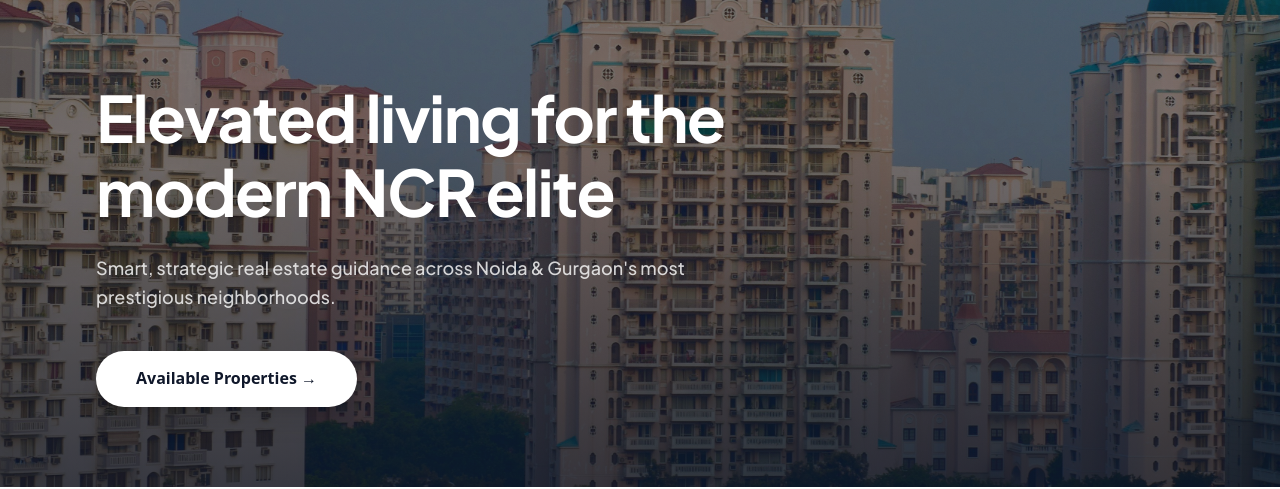
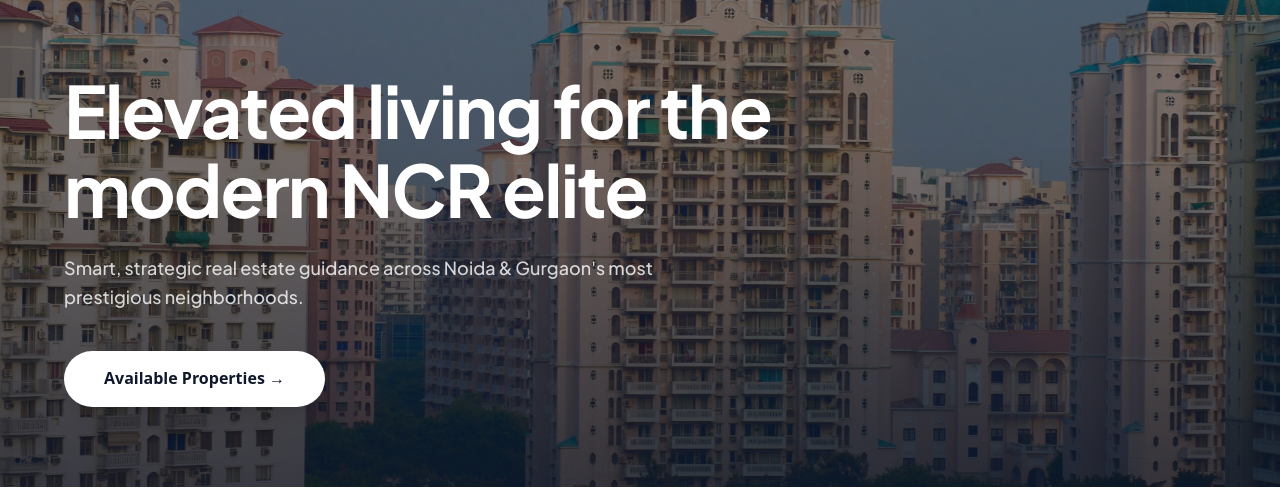
Before and after one commit to pratikbhavarthe/theinvestorslabs, a Next.js app: page / in a window 1280 px wide. Shown: the part 193-682 px from the top of the page. Built offline with nearby package versions, Linux system fonts and the light colour scheme; no server answers; the database is empty.

Commit message:
refactor: shift hero content left and enhance desktop spacing

```diff
--- a/src/components/home/hero.tsx
+++ b/src/components/home/hero.tsx
@@ -20,22 +20,22 @@ export function Hero() {
           priority
           quality={100}
         />
-        {/* Subtler gradient for readability without masking the architectural beauty */}
+        {/* Subtle, airy gradient for readability without masking the architectural beauty */}
         <div className="absolute inset-0 bg-linear-to-t from-[#0f172a]/60 via-[#0f172a]/10 to-transparent" />
       </div>
 
-      {/* Content - Bottom Left Alignment */}
+      {/* Content - Bottom Left Alignment with reduced edge gap for desktop */}
       <div className="relative z-10 flex-1 flex flex-col justify-end pb-12 md:pb-20">
-        <div className="container px-6 md:px-8 lg:px-16">
+        <div className="w-full max-w-[1440px] mx-auto px-6 md:px-12 lg:px-16 border-red-500">
           <motion.div
             initial={{ opacity: 0, y: 30 }}
             animate={{ opacity: 1, y: 0 }}
             transition={{ duration: 0.8, ease: "easeOut" }}
-            className="max-w-3xl text-left"
+            className="max-w-4xl text-left"
           >
-            {/* Headline - Plus Jakarta Sans, Refined Scale & Weight */}
+            {/* Headline - Plus Jakarta Sans, Bold, Anchored left with NCR elite on one line */}
             <h1
-              className="text-[2.25rem] md:text-[3.25rem] lg:text-[4rem] font-bold text-white mb-6 leading-[1.15] tracking-tight"
+              className="text-[2.25rem] md:text-[3.5rem] lg:text-[4.5rem] font-bold text-white mb-6 leading-[1.1] tracking-tight"
               style={{ fontFamily: "var(--font-plus-jakarta), sans-serif" }}
             >
               Elevated living for the modern NCR elite
@@ -50,7 +50,7 @@ export function Hero() {
               Gurgaon&apos;s most prestigious neighborhoods.
             </p>
 
-            {/* Single CTA - Matches request */}
+            {/* Single CTA - Anchored clearly */}
             <div className="flex items-start">
               <Button
                 onClick={() => router.push("/properties")}
```
